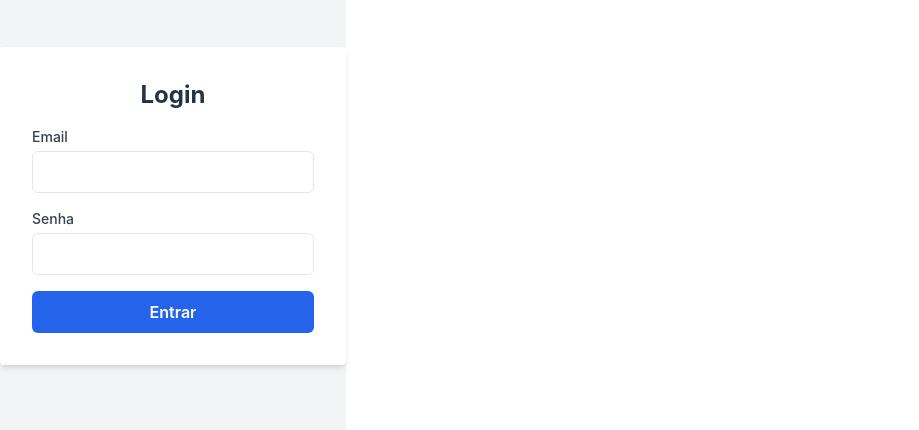
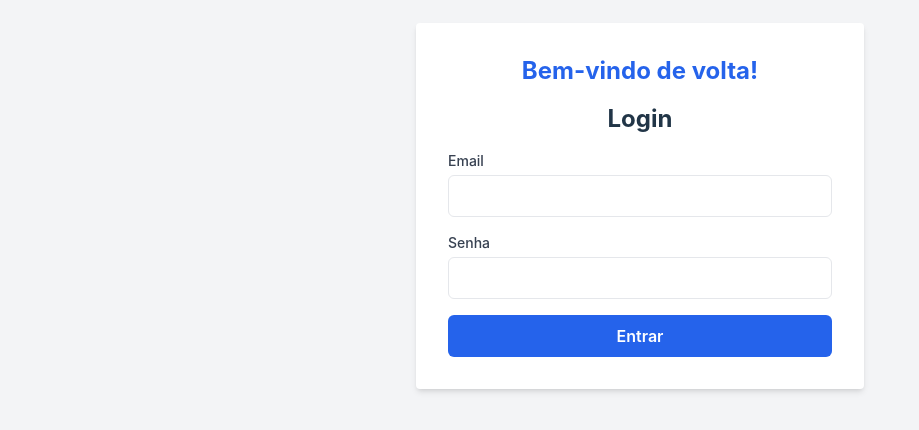
Before and after one commit to projeto-mobiliza-pppcbm2024/mobiliza-ui, a React (Vite) app: page /login in a window 1280 px wide. Shown: the part 194-624 px from the top of the page, without its empty margins (0-919 px from the left). Built offline with nearby package versions, Linux system fonts and the light colour scheme.

Commit message:
Correção do layout da pagina de login

```diff
--- a/src/pages/Login/LoginPage.tsx
+++ b/src/pages/Login/LoginPage.tsx
@@ -12,7 +12,6 @@ const LoginPage: React.FC = () => {
         event.preventDefault();
         try {
             const response = await loginUser({ email, password });
-            // Implementar redirecionamento após o login bem-sucedido
             console.log('Login bem-sucedido:', response);
         } catch (error) {
             setError('Credenciais inválidas. Tente novamente.');
@@ -20,10 +19,16 @@ const LoginPage: React.FC = () => {
     };
 
     return (
-        <div className="flex items-center justify-center min-h-screen bg-gray-100">
+        <div className="flex items-center justify-center h-screen w-screen bg-gray-100">
             <div className="w-full max-w-md p-8 space-y-4 bg-white rounded shadow-md">
+
+                <div className="flex items-center justify-center mb-4">
+                    <p className="text-2xl font-bold text-blue-600">Bem-vindo de volta!</p>
+                </div>
+
                 <h2 className="text-2xl font-bold text-center">Login</h2>
                 {error && <p className="text-red-500 text-center">{error}</p>}
+
                 <form onSubmit={handleLogin} className="space-y-4">
                     <Input
                         label="Email"
```
